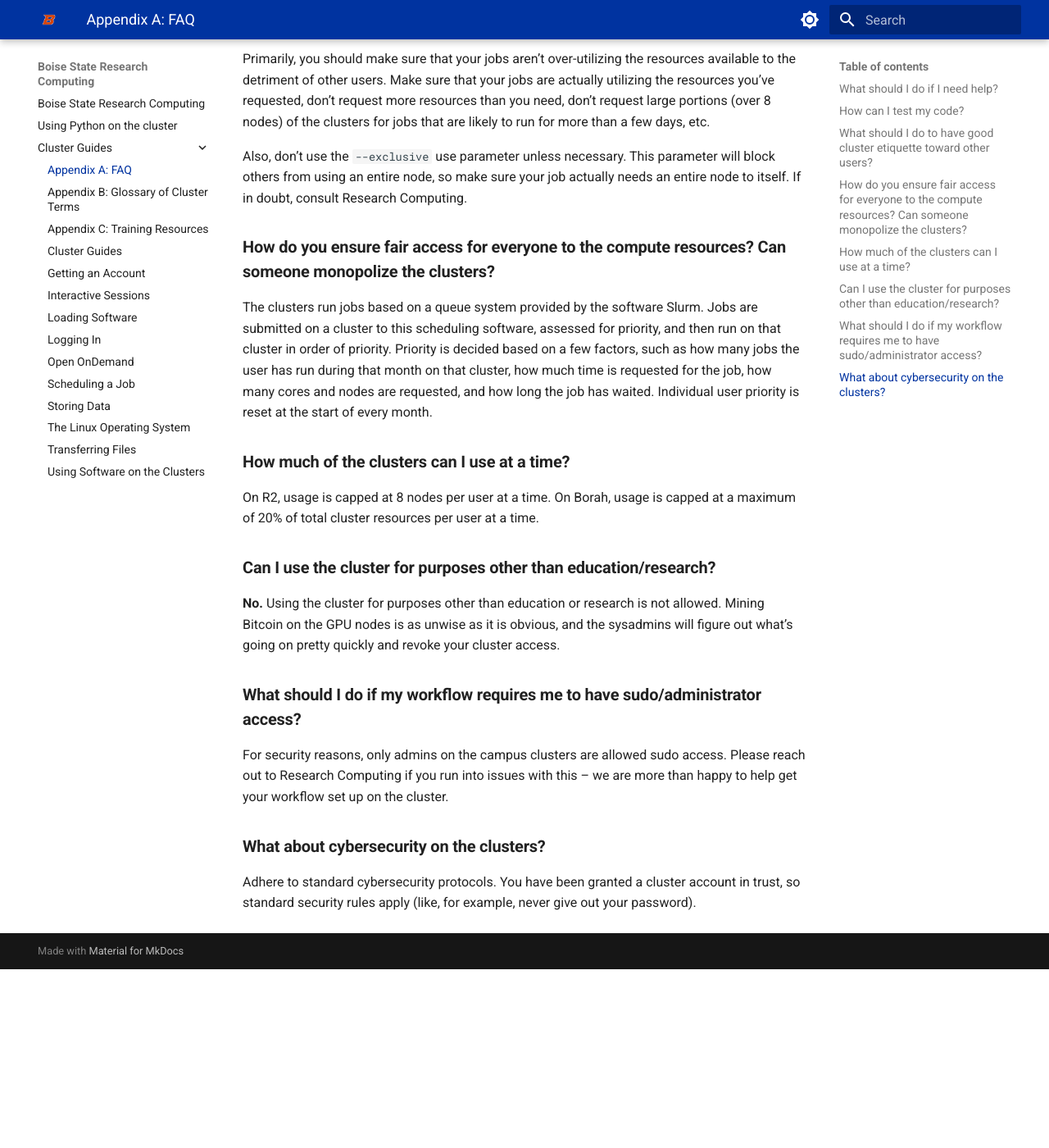
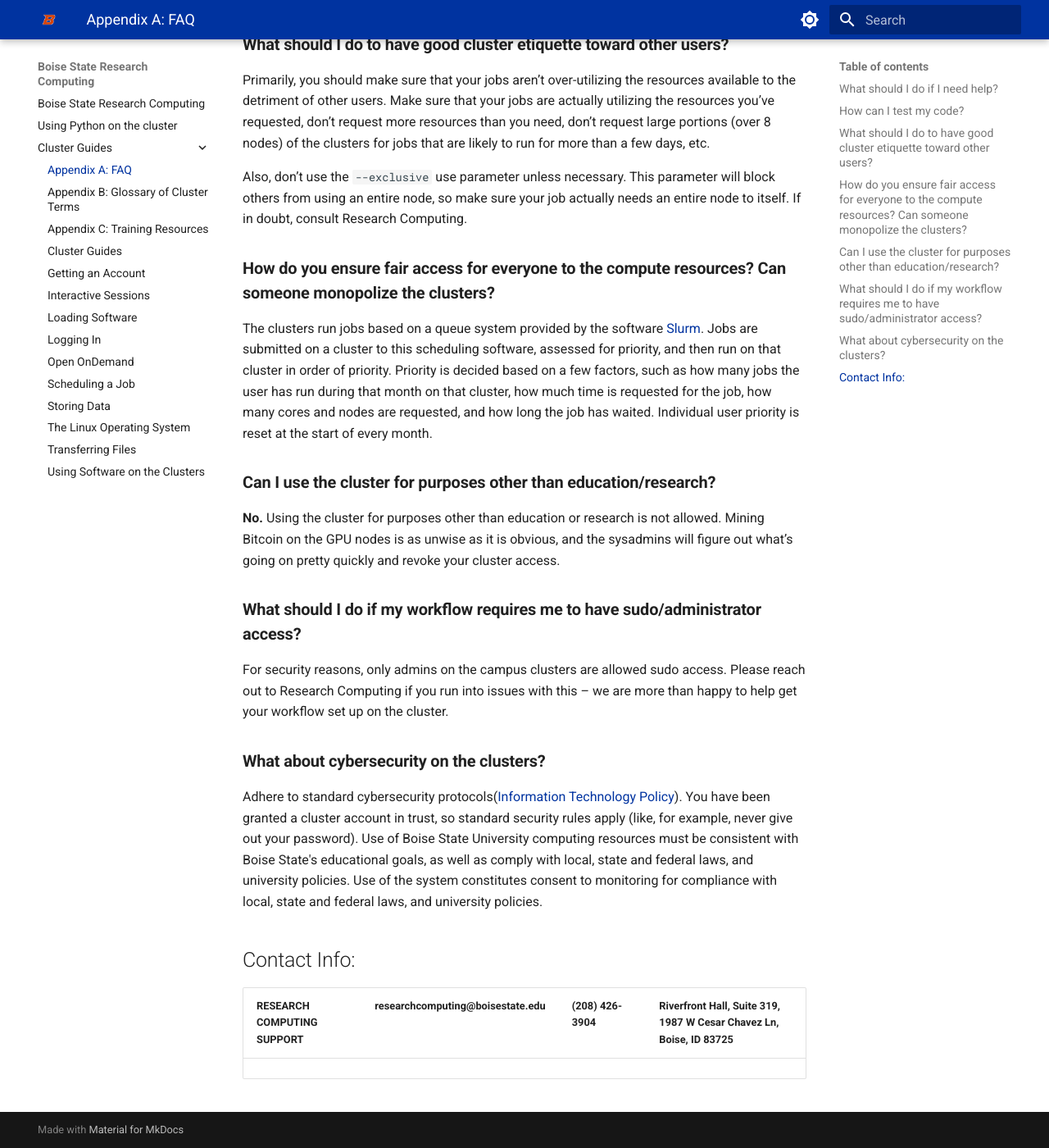
Before and after one commit to bsurc/docs, an MkDocs documentation site: the page built from docs/Cluster Guides/Appendix_A:_FAQ.md, in a window 1280 px wide and 1400 px high, scrolled down 604 px. Shown: the whole window at 82% size. Built offline with MkDocs 1.6.1 and Material for MkDocs 9.7.7, drawn with Linux system fonts in a browser that asks for light colours; before the commit the page ends 1786 px from its top, so only the background shows below that; some of the changed text lies outside the part shown.

Commit message:
Update Appendix_A:_FAQ.md

```diff
--- a/docs/Cluster Guides/Appendix_A:_FAQ.md
+++ b/docs/Cluster Guides/Appendix_A:_FAQ.md
@@ -2,7 +2,7 @@
 
 ### **What should I do if I need help?**
 
-Above all, the Research Computing team is here to help YOU, the researcher, make advances in your field. There are multiple decades worth of programming, system administration, scientific computing, and other technical experience between everyone on the RC team, so don’t be afraid to reach out and tap into this.
+Above all, the Research Computing team is here to help YOU, the researcher, make advances in your field. There are multiple decades worth of programming, system administration, scientific computing, and other technical experience between everyone on the RC team, so don’t be afraid to reach out and tap into this. Calling, emailing, and inperson vists can all be utilized and info of the following can be found at the bottom of this page.
 
 ### **How can I test my code?**
 
@@ -16,11 +16,7 @@ Also, don’t use the `--exclusive` use parameter unless necessary. This paramet
 
 ### **How do you ensure fair access for everyone to the compute resources? Can someone monopolize the clusters?**
 
-The clusters run jobs based on a queue system provided by the software Slurm. Jobs are submitted on a cluster to this scheduling software, assessed for priority, and then run on that cluster in order of priority. Priority is decided based on a few factors, such as how many jobs the user has run during that month on that cluster, how much time is requested for the job, how many cores and nodes are requested, and how long the job has waited. Individual user priority is reset at the start of every month.
-
-### **How much of the clusters can I use at a time?**
-
-On R2, usage is capped at 8 nodes per user at a time. On Borah, usage is capped at a maximum of 20% of total cluster resources per user at a time.
+The clusters run jobs based on a queue system provided by the software [Slurm](https://slurm.schedmd.com/documentation.html). Jobs are submitted on a cluster to this scheduling software, assessed for priority, and then run on that cluster in order of priority. Priority is decided based on a few factors, such as how many jobs the user has run during that month on that cluster, how much time is requested for the job, how many cores and nodes are requested, and how long the job has waited. Individual user priority is reset at the start of every month.
 
 ### **Can I use the cluster for purposes other than education/research?**
 
@@ -32,4 +28,9 @@ For security reasons, only admins on the campus clusters are allowed sudo access
 
 ### **What about cybersecurity on the clusters?**
 
-Adhere to standard cybersecurity protocols. You have been granted a cluster account in trust, so standard security rules apply (like, for example, never give out your password).
+Adhere to standard cybersecurity protocols([Information Technology Policy](https://www.boisestate.edu/policy/information-technology/information-technology-resource-use/)). You have been granted a cluster account in trust, so standard security rules apply (like, for example, never give out your password). Use of Boise State University computing resources must be consistent with Boise State's educational goals, as well as comply with local, state and federal laws, and university policies. Use of the system constitutes consent to monitoring for compliance with local, state and federal laws, and university policies.
+
+## Contact Info:
+
+|RESEARCH COMPUTING SUPPORT| researchcomputing@boisestate.edu|(208) 426-3904| Riverfront Hall, Suite 319, 1987 W Cesar Chavez Ln, Boise, ID 83725 |
+| :---                     | :---                            | :---         | :---                                                                |
```
